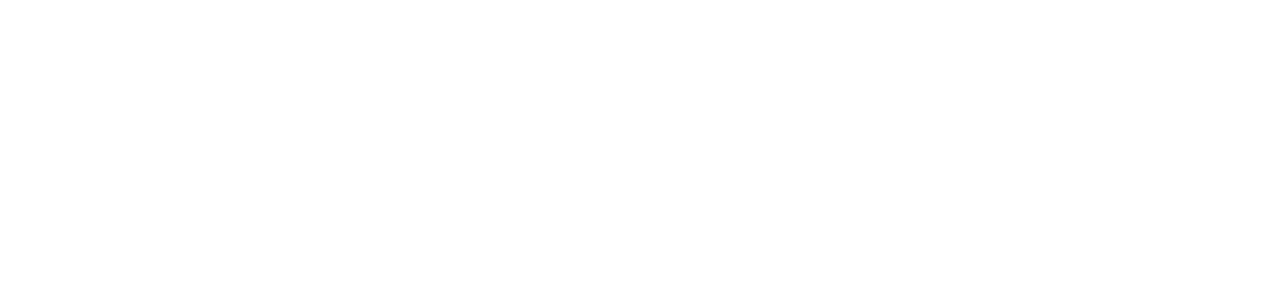
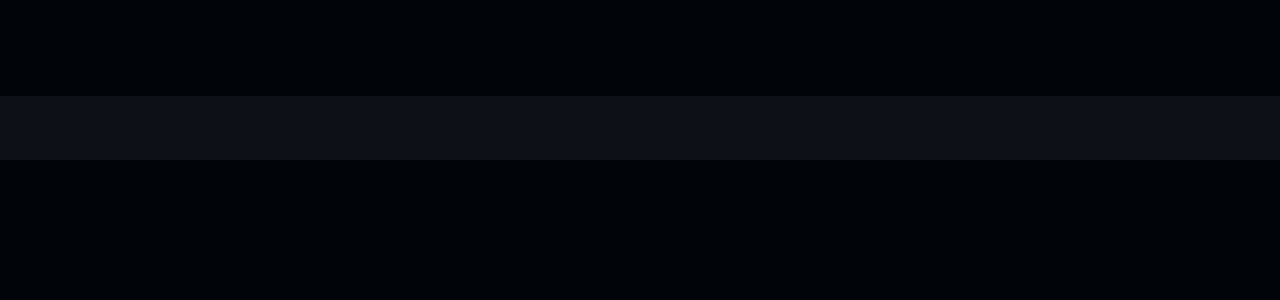
Before and after one commit to sina-byn/read-u, a Next.js app: page / in a window 1280 px wide. Shown: the top 300 px of the page. Built offline with nearby package versions, Linux system fonts and the light colour scheme.

Commit message:
toolbar component added

```diff
--- a/src/app/layout.tsx
+++ b/src/app/layout.tsx
@@ -3,6 +3,12 @@
 import './globals.css';
 
 const inter = Inter({ subsets: ['latin'] });
+
+// * utils
+import { cn } from '@/utils';
+
+// * components
+import Toolbar from '@/components/Toolbar';
 
 export const metadata: Metadata = {
   title: 'Create Next App',
@@ -15,7 +21,13 @@
 export default function RootLayout({ children }: LayoutProps) {
   return (
     <html lang='en'>
-      <body className={inter.className}>{children}</body>
+      <body className={cn(inter.className, 'h-svh bg-primary-dark text-gray-200')}>
+        <header className='h-16 md:h-24'>
+          <div className='i-container'></div>
+        </header>
+        <Toolbar />
+        {children}
+      </body>
     </html>
   );
 }
--- /dev/null
+++ b/src/components/Toolbar.tsx
@@ -0,0 +1,12 @@
+const Toolbar = () => {
+  return (
+    <header className='toolbar h-16 bg-primary'>
+      <div className='i-container flex items-center justify-between gap-x-6'>
+        <div className="left"></div>
+        <div className="right"></div>
+      </div>
+    </header>
+  );
+};
+
+export default Toolbar;
```
